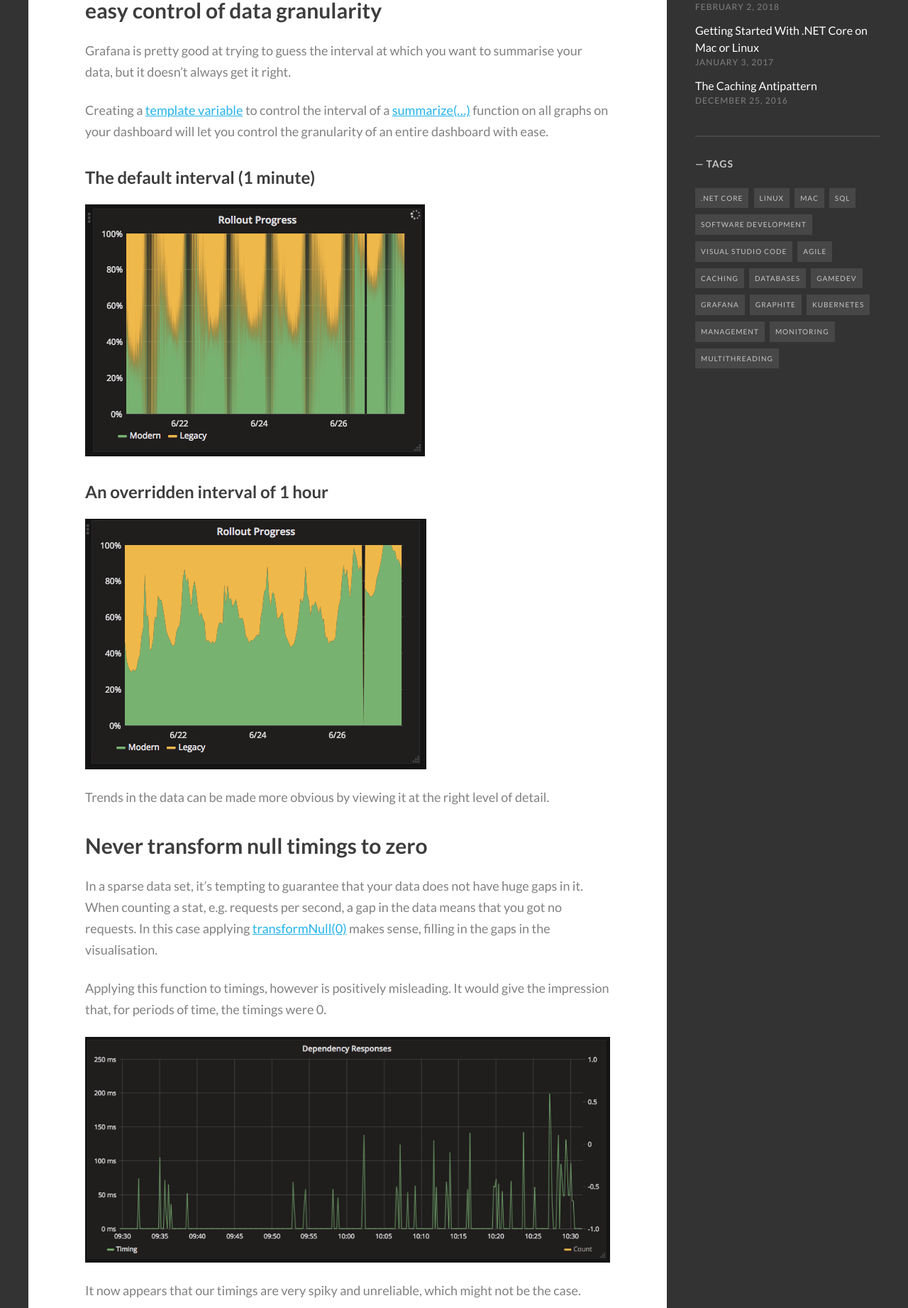
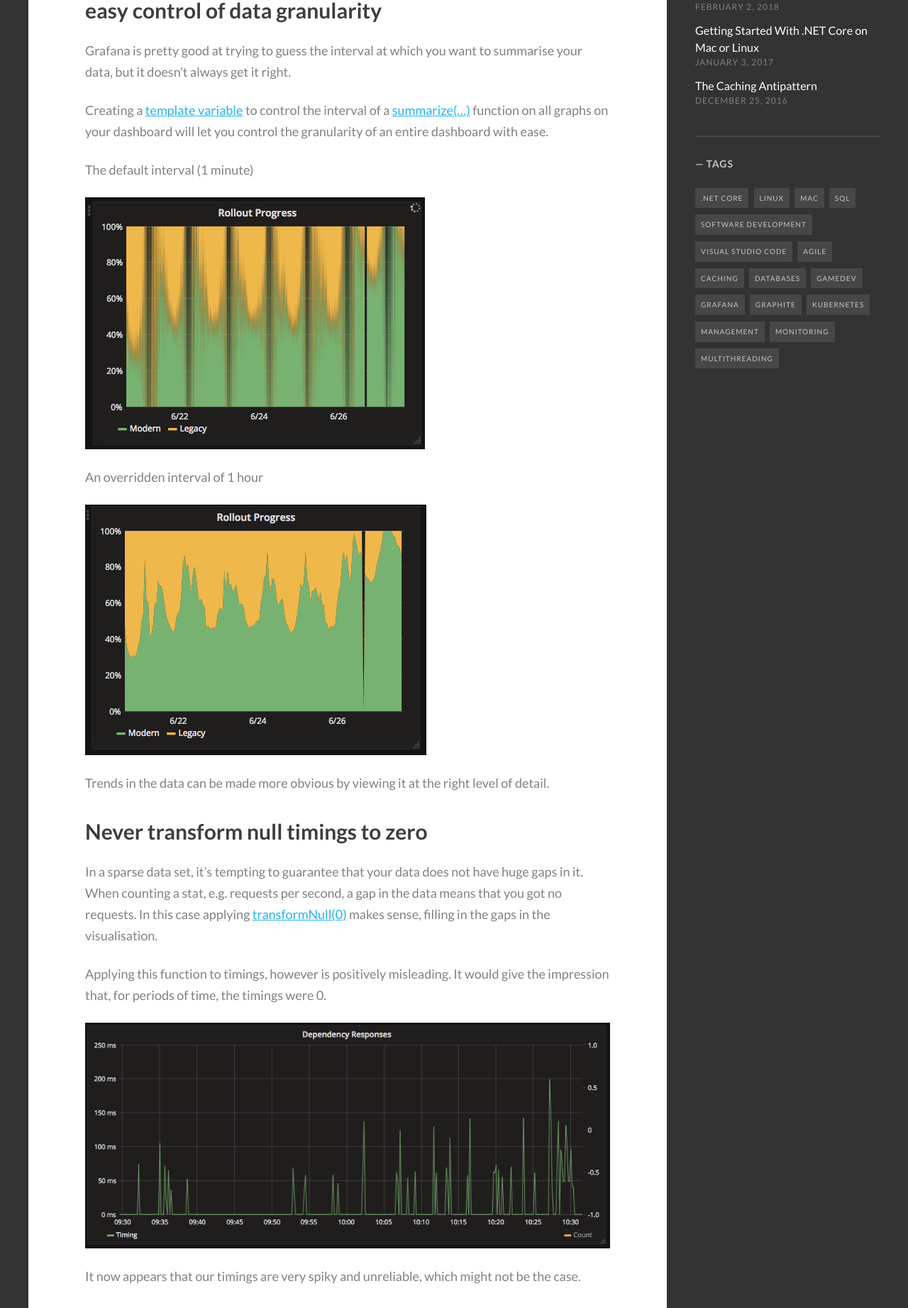
Before and after one commit to uatec/hidef.github.io, a Jekyll site: the page built from _posts/2018-06-28-be-a-grafana-power-user.md, in a window 1280 px wide. Shown: the part 713-2556 px from the top of the page at 71% size. Built offline with Jekyll 4.4.1, drawn with Linux system fonts in a browser that asks for light colours; some web fonts are replaced; comment, search, counter and statistics services are not loaded.

Commit message:
Less distraction from headings

```diff
--- a/_posts/2018-06-28-be-a-grafana-power-user.md
+++ b/_posts/2018-06-28-be-a-grafana-power-user.md
@@ -16,10 +16,12 @@ Grafana is pretty good at trying to guess the interval at which you want to summ
 
 Creating a [template variable](http://docs.grafana.org/reference/templating/) to control the interval of a [summarize(...)](http://graphite.readthedocs.io/en/latest/functions.html#graphite.render.functions.summarize) function on all graphs on your dashboard will let you control the granularity of an entire dashboard with ease.
 
-### The default interval (1 minute)
+The default interval (1 minute)
+
 ![1 minute interval](/images/posts/2018-06-28-be-a-grafana-power-user/interval-1m.png)
 
-### An overridden interval of 1 hour
+An overridden interval of 1 hour
+
 ![1 hour interval](/images/posts/2018-06-28-be-a-grafana-power-user/interval-1h.png)
 
 Trends in the data can be made more obvious by viewing it at the right level of detail.
```
